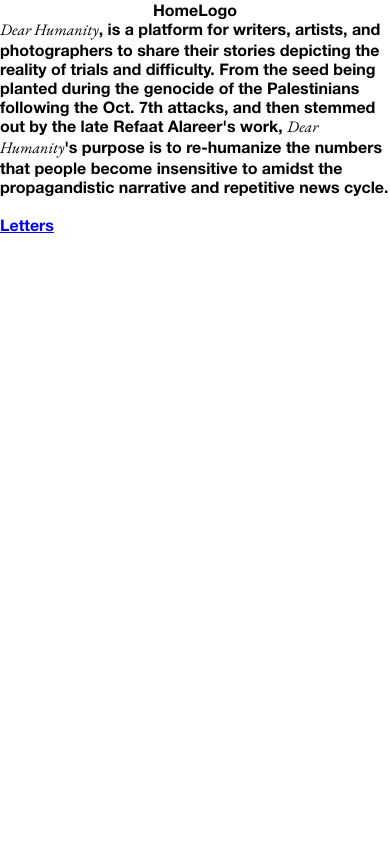
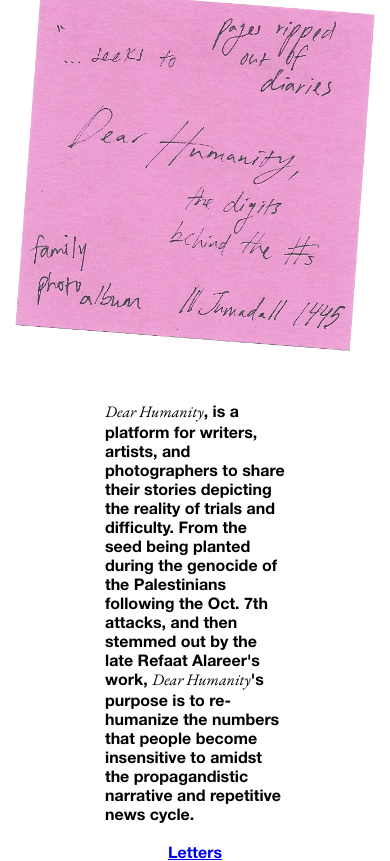
Before and after one commit to adamwajahat/dearhumanity, a React (Create React App) app: page / in a window 390 px wide. Built offline with nearby package versions, Linux system fonts and the light colour scheme.

Commit message:
some responsive and styling for all letter page

```diff
--- a/src/App.css
+++ b/src/App.css
@@ -15,7 +15,6 @@
 .App{
   text-align: left;
   font-family: 'Helvetica-Neue', Fallback, Helvetica;
-  height: 100vh;
   margin: 0;
 }
 
--- a/src/components/HomeLogo.js
+++ b/src/components/HomeLogo.js
@@ -1,9 +1,12 @@
 import React from 'react'
 import '../styles/HomeLogo.css'
+import HomeLogoImg from '../assets/imgs/home_logo_temp.png'
 
 function HomeLogo() {
   return (
-    <div className='homeLogo'>HomeLogo</div>
+    <div className='homeLogo'>
+      <img className='homeLogoImg' src={HomeLogoImg} alt='Home Logo'></img>
+    </div>
   )
 }
 
--- a/src/pages/Home.js
+++ b/src/pages/Home.js
@@ -6,14 +6,16 @@
 function Home() {
 
   return (
-    <>
+    <div className='HomeContainer'>
+      <div className='Home'>
           <HomeLogo/>
           <Introduction/>
           <br></br>
           <div className='link'>
               <a href='/letters'>Letters</a>
           </div>
-    </>
+      </div>
+    </div>
   )
 }
 
--- a/src/styles/Home.css
+++ b/src/styles/Home.css
@@ -2,3 +2,22 @@
     justify-content: center;
     align-items: center;
 }
+
+.Home {
+    margin-left: 15px;
+    margin-right: 15px;
+    margin-top: 25px;
+    margin-bottom: 20px;
+    display: flex;
+    justify-content: center;
+    align-items: center;
+    flex-direction: column;
+}
+
+.HomeContainer{
+    display: flex;
+    justify-content: center;
+    align-items: center;
+    flex-direction: column;
+    height: 100vh;
+}
--- a/src/styles/HomeLogo.css
+++ b/src/styles/HomeLogo.css
@@ -3,3 +3,9 @@
     justify-content: center;
     align-items: center;
 }
+
+.homeLogoImg {
+    width: 100%;
+    height: auto;
+    margin-bottom: 50px;
+}
--- a/src/styles/Introduction.css
+++ b/src/styles/Introduction.css
@@ -2,4 +2,17 @@
     display: flex;
     justify-content: center;
     align-items: center;
+    width: 50%;
 }
+
+@media screen and (min-width: 1250px) {
+    .introduction{
+        width: 80%;
+    }
+}
+
+@media screen and (min-width: 1800px) {
+    .introduction{
+        width: 50%0;
+    }
+}
--- a/src/styles/LetterImage.css
+++ b/src/styles/LetterImage.css
@@ -9,20 +9,3 @@
 .letterPage:hover {
     cursor: none;
 }
-
-.letterPage {
-    display: flex;
-    justify-content: center;
-    align-items: center;
-    margin-left: 90px;
-    margin-right: 90px;
-    margin-top: 80px;
-    margin-bottom: 20px;
-    flex-direction: column;
-}
-
-.letterPage img {
-    height: auto;
-    width: 100%;
-    margin-bottom: 100px;
-}
--- a/src/styles/LetterPage.css
+++ b/src/styles/LetterPage.css
@@ -14,3 +14,21 @@
     width: 100%;
     margin-bottom: 100px;
 }
+
+@media screen and (min-width: 1000px) {
+    .letterPage img {
+        width: 80%;
+    }
+}
+
+@media screen and (min-width: 1400px) {
+    .letterPage img {
+        width: 65%;
+    }
+}
+
+@media screen and (min-width: 1800px) {
+    .letterPage img {
+        width: 50%;
+    }
+}
```
Also changed, not shown: src/assets/imgs/home_logo_temp.png (added). Lines whose indentation alone changed are shown as unchanged.
